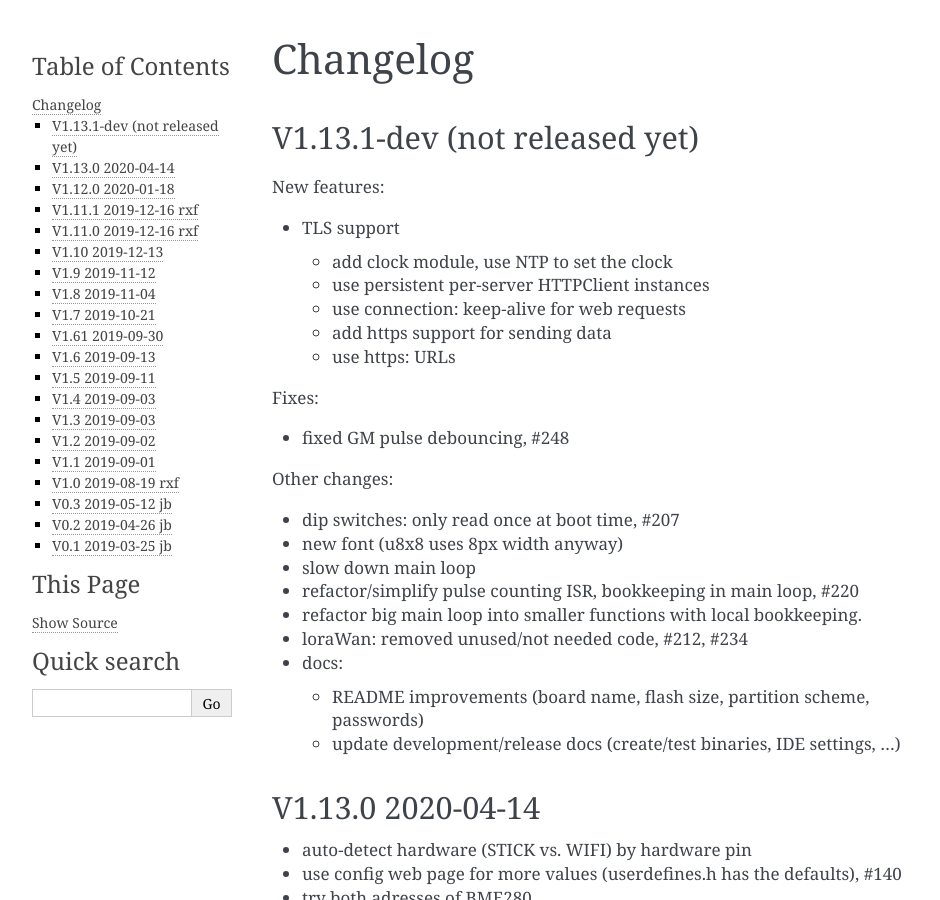
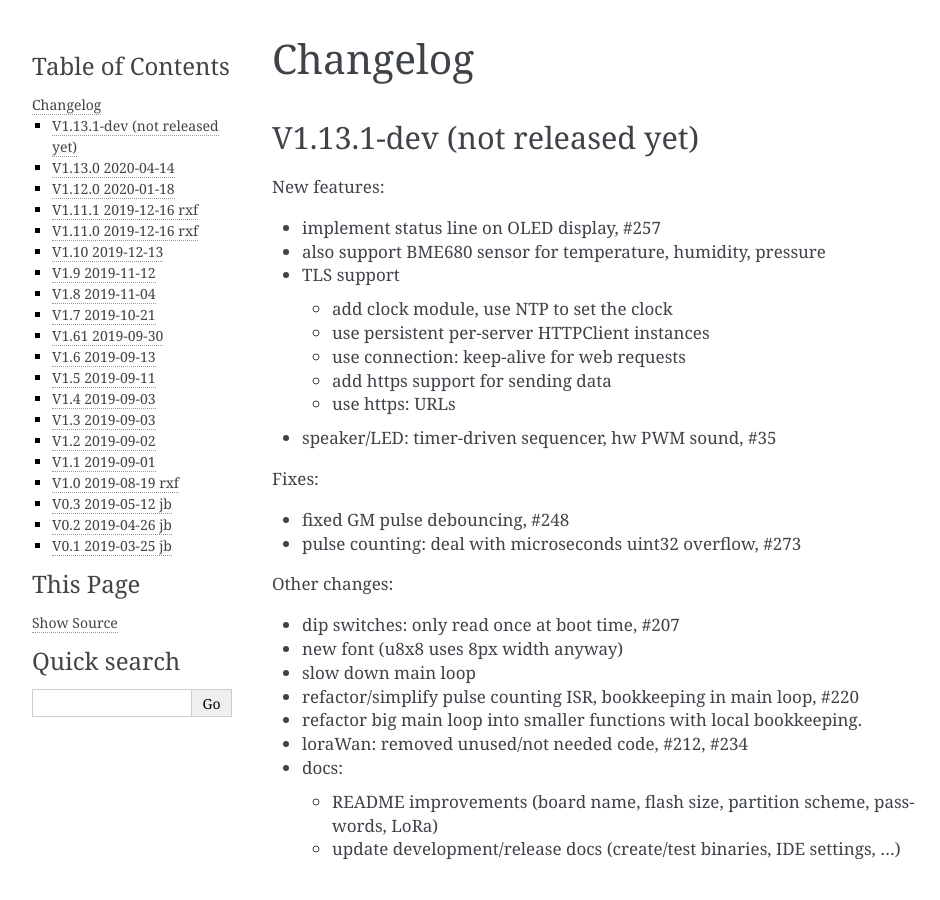
Before and after one commit to ecocurious2/MultiGeiger, a Sphinx documentation site: the page built from docs/source/changes.rst, in a window 1280 px wide and 900 px high. Shown: the whole window, without its empty margins (148-1088 px from the left). Built offline with Sphinx 7.4.7, drawn with Linux system fonts in a browser that asks for light colours.

Commit message:
update CHANGES

```diff
--- a/docs/source/changes.rst
+++ b/docs/source/changes.rst
@@ -8,6 +8,8 @@ V1.13.1-dev (not released yet)
 
 New features:
 
+* implement status line on OLED display, #257
+* also support BME680 sensor for temperature, humidity, pressure
 * TLS support
 
   - add clock module, use NTP to set the clock
@@ -15,10 +17,12 @@ New features:
   - use connection: keep-alive for web requests
   - add https support for sending data
   - use https: URLs
+* speaker/LED: timer-driven sequencer, hw PWM sound, #35
 
 Fixes:
 
 * fixed GM pulse debouncing, #248
+* pulse counting: deal with microseconds uint32 overflow, #273
 
 Other changes:
 
@@ -30,7 +34,8 @@ Other changes:
 * loraWan: removed unused/not needed code, #212, #234
 * docs:
 
-  - README improvements (board name, flash size, partition scheme, passwords)
+  - README improvements (board name, flash size, partition scheme, passwords,
+    LoRa)
   - update development/release docs (create/test binaries, IDE settings, ...)
 
 
```
